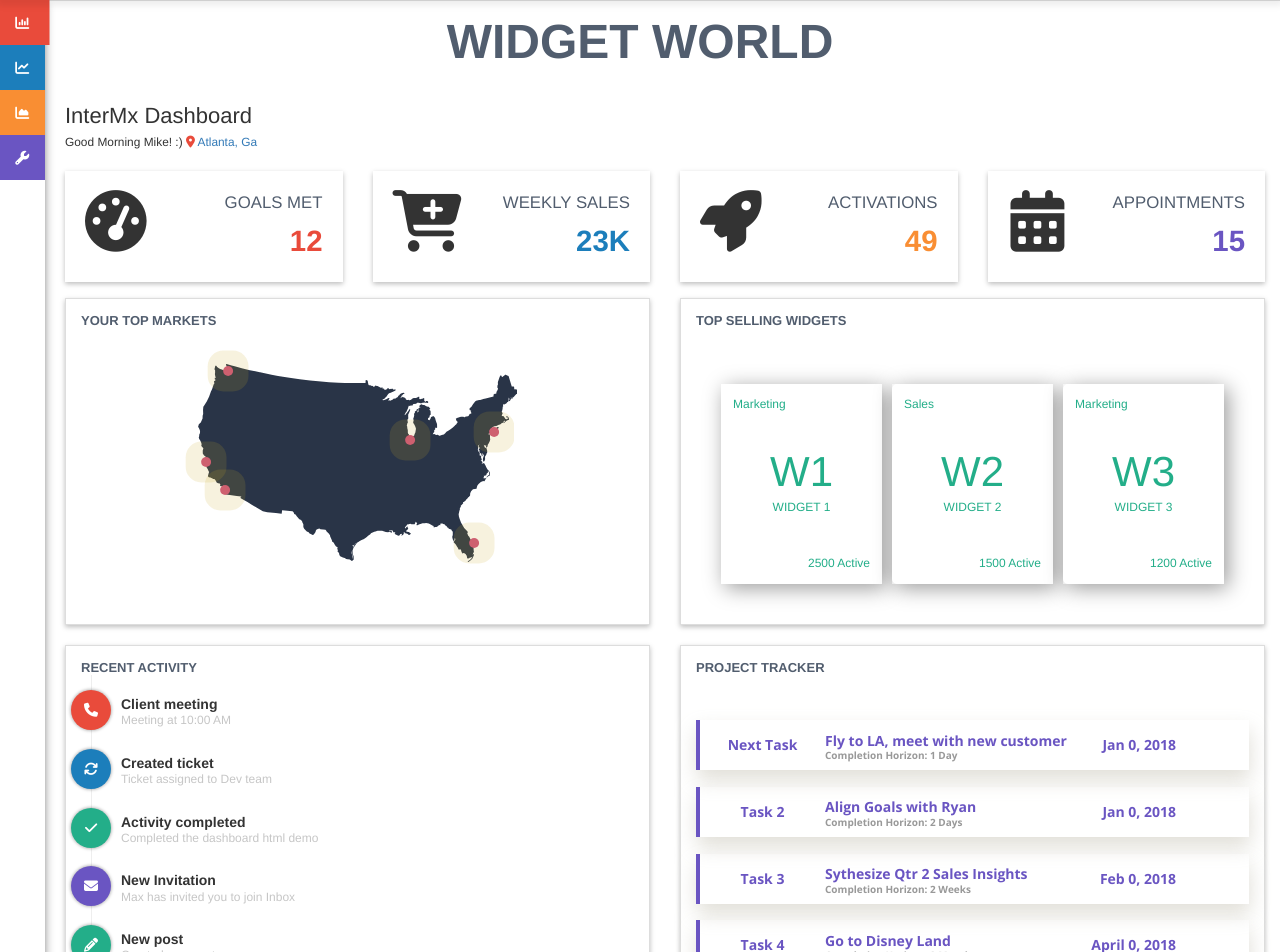
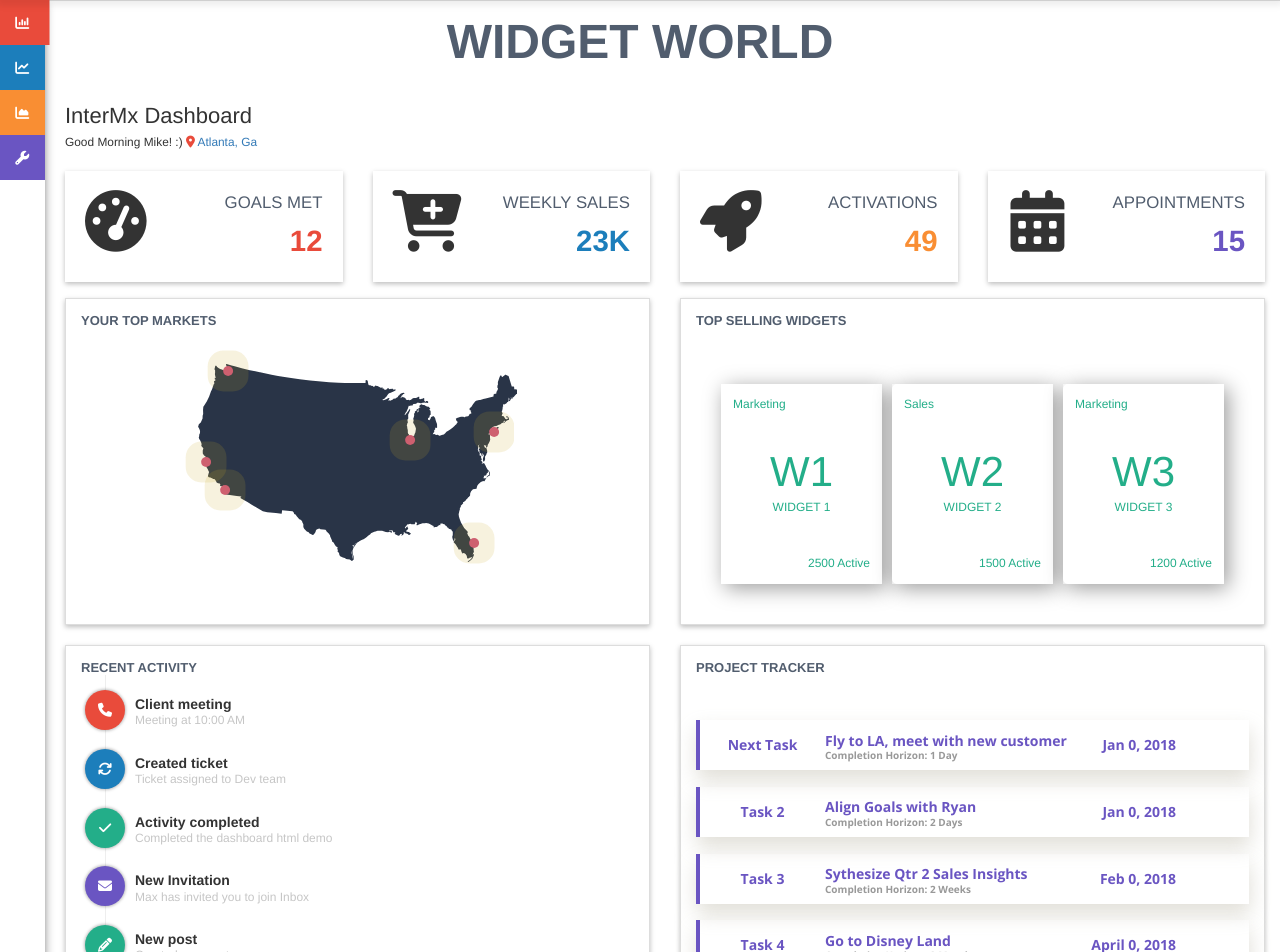
Before and after one commit to haddenjsdev/InterMx-our-app, an Angular app: page / in a window 1280 px wide. Shown: the top 952 px of the page. Built offline with nearby package versions, Linux system fonts and the light colour scheme; some icons are missing.

Commit message:
updates to deploy to heroku | 10

```diff
--- a/src/app/row3/recent-calls/recent-calls.component.css
+++ b/src/app/row3/recent-calls/recent-calls.component.css
@@ -941,6 +941,7 @@ a:active {
 
 .rad-list-group {
   position: relative;
+  margin-left: 1em;
 }
 
 .rad-list-group.group:before {
```
